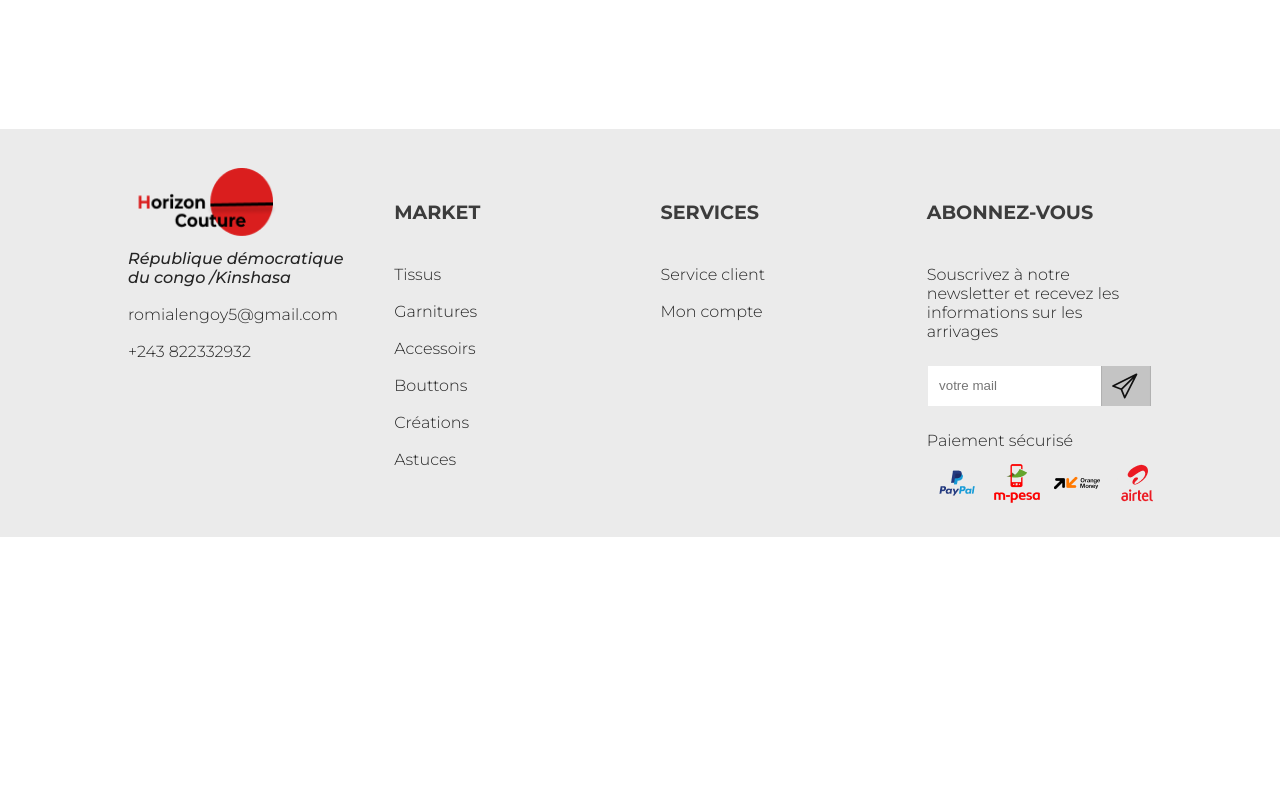
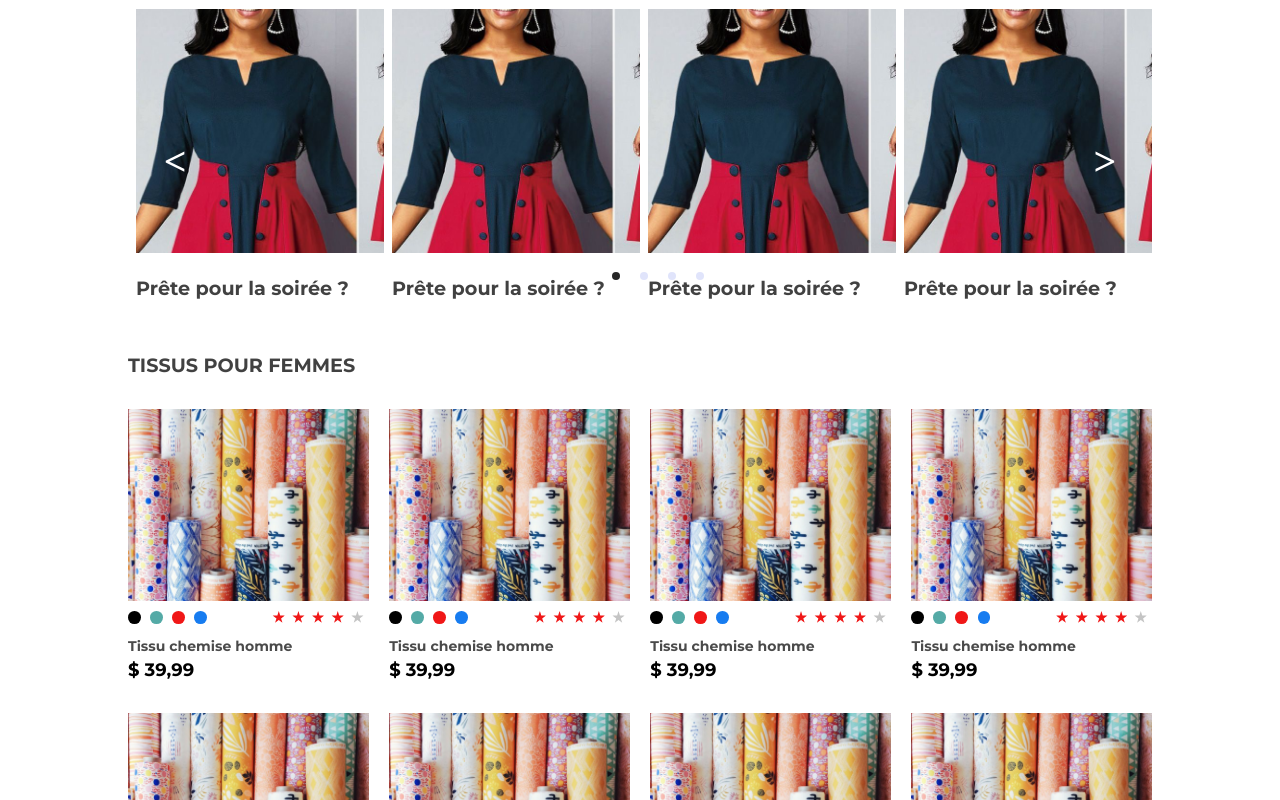
Before and after one commit to Romiale/horizon-couture-frontend, a Next.js app: page /categorie/1 in a window 1280 px wide. Shown: the part 920-1720 px from the top of the page. Before the commit the page ends 1457 px from the top, so only its background shows below. Built offline with nearby package versions, Linux system fonts and the light colour scheme.

Commit message:
feat:add promotion carousel on category page

```diff
--- a/components/global_components/card-article/CardArticle.jsx
+++ b/components/global_components/card-article/CardArticle.jsx
@@ -6,8 +6,9 @@ import ColorPoint from '../ColorPoint'
 import Star from '../Star'
 
 function CardArticle() {
+
     return (
-        <Link href="/detail_article/index">
+        <Link href="/detail_article/index" >
             <a className={styles.card_wrapper}>
                 <div className={styles.card_article}>
                     <div className={styles.card_image}>
--- /dev/null
+++ b/components/global_components/card_promotion/CardPromotion.jsx
@@ -0,0 +1,14 @@
+import React from 'react'
+import image from '../../../public/assets/images/women.png'
+import styles from '../card_promotion/style.module.scss'
+
+function CardPromotion() {
+    return (
+        <div className={styles.card_promotion}>
+            <img src={image.src} alt="image" />
+            <p>Prête pour la soirée ?</p>
+        </div>
+    )
+}
+
+export default CardPromotion
--- /dev/null
+++ b/components/global_components/card_promotion/style.module.scss
@@ -0,0 +1,17 @@
+@import '../../../styles/mixins/display_mixins.module.scss';
+@import '../../../styles/mixins/mixins_typography.module.scss';
+
+
+.card_promotion{
+    width: 23rem;
+    height: 20rem;
+    border: solid .5rem white;
+    img{
+        width: 100%;
+        height: 80%;
+        object-fit: cover;
+    }
+    p{
+        @include title;
+    }
+}
--- a/pages/categorie/[categorie].jsx
+++ b/pages/categorie/[categorie].jsx
@@ -1,10 +1,33 @@
 import React from 'react'
 import Navigation from '../../components/global_components/navigation/Navigation'
 import Head from 'next/head'
+import AliceCarousel from 'react-alice-carousel';
 import Title from '../../components/global_components/title/Title'
 import CardArticle from '../../components/global_components/card-article/CardArticle'
+import CardPromotion from '../../components/global_components/card_promotion/CardPromotion'
 import styles from '../categorie/style.module.scss'
 function Categorie() {
+
+    const responsive = {
+    0: { items: 1 },
+    568: { items: 1 },
+    1024: { items: 4 },
+    };
+     const items = [
+    <CardPromotion/>,
+    <CardPromotion/>,
+    <CardPromotion/>,
+    <CardPromotion/>,
+    <CardPromotion/>,
+    <CardPromotion/>,
+    <CardPromotion/>,
+    <CardPromotion/>,
+    <CardPromotion/>,
+    <CardPromotion/>,
+    <CardPromotion/>,
+    <CardPromotion/>,
+    <CardPromotion/>
+  ];
     return (
         <div>
              <Head>
@@ -26,6 +49,26 @@ function Categorie() {
                     <CardArticle/>
                     <CardArticle/>
                 </div>
+                 <AliceCarousel
+                mouseTracking
+                items={items}
+                responsive={responsive}
+                controlsStrategy="default"
+                autoPlay="true"
+                infinite="true"
+                autoPlayInterval="4000"
+                />
+                <Title>TISSUS POUR FEMMES</Title>
+                <div className={styles.group_card}>
+                    <CardArticle/>
+                    <CardArticle/>
+                    <CardArticle/>
+                    <CardArticle/>
+                    <CardArticle/>
+                    <CardArticle/>
+                    <CardArticle/>
+                    <CardArticle/>
+                </div>
             </main>
         </div>
     )
```
